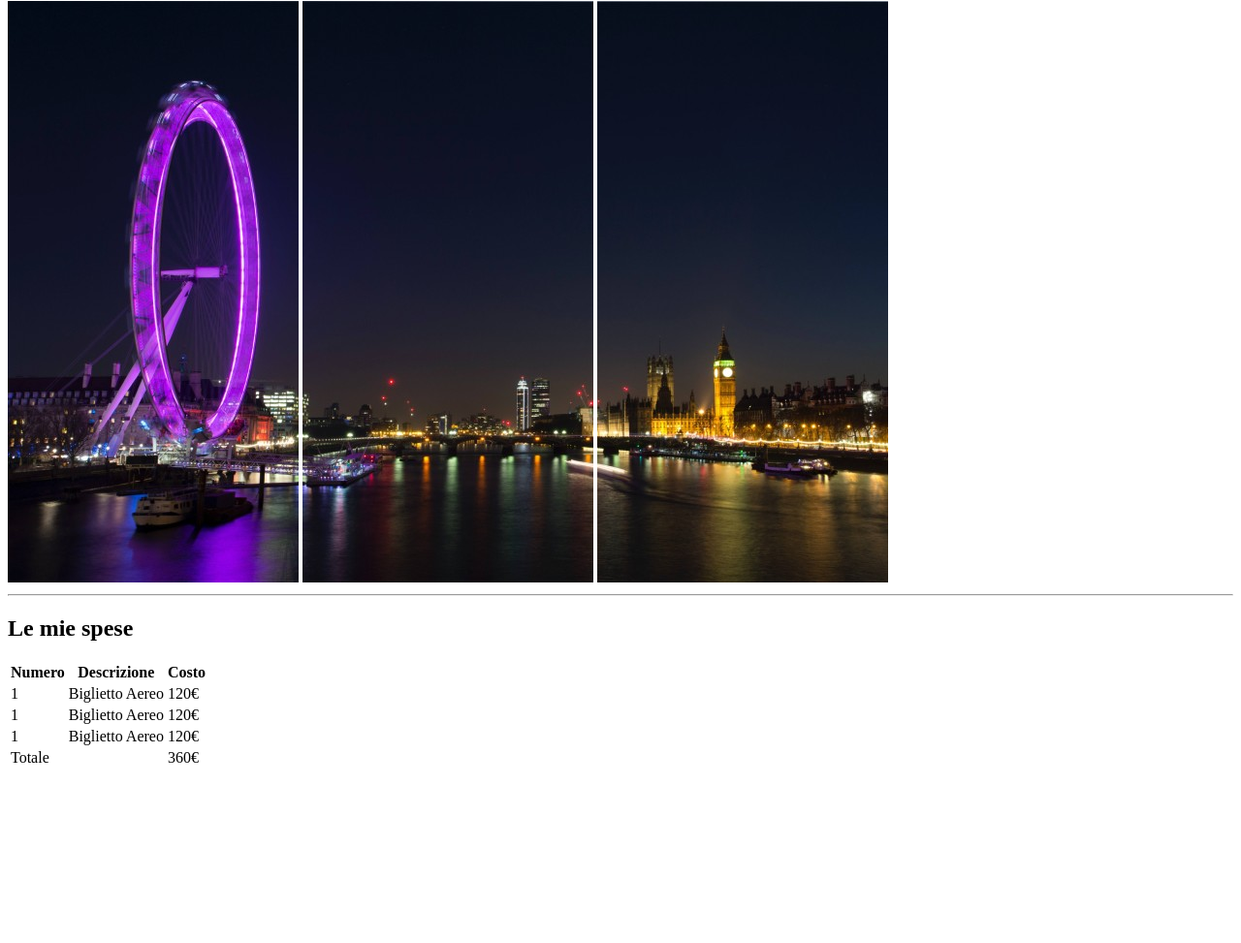
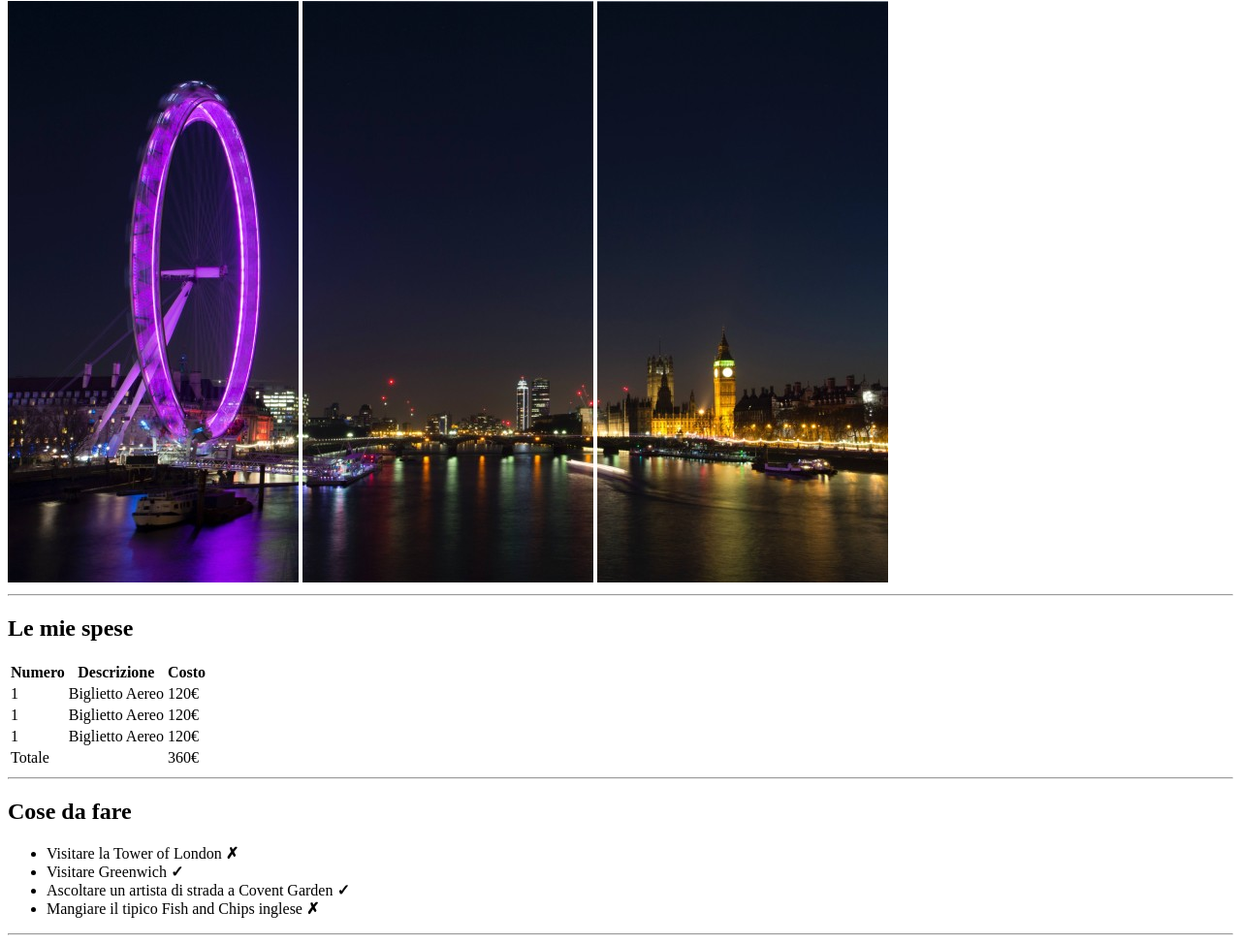
Before and after one commit to AngelaRecchia/html-london-trip, a plain HTML site: page index.html in a window 1280 px wide. Shown: the part 79-1052 px from the top of the page at 97% size. Before the commit the page ends 881 px from the top, so only its background shows below. Drawn offline with Linux system fonts and the light colour scheme.

Commit message:
sezione cose da fare

```diff
--- a/index.html
+++ b/index.html
@@ -76,11 +76,29 @@
                 </tfoot>
 
             </table>
+
+            <hr>
+
         </section>
         <!-- fine sezione spese -->
 
         <!-- inizio sezione cose da fare -->
-        <section></section>
+        <section>
+
+            <!-- titolo -->
+            <h2>Cose da fare</h2>
+
+            <!-- lista cose da fare -->
+            <ul>
+                <li>Visitare la Tower of London <strong>&cross;</strong></li>
+                <li>Visitare Greenwich <strong>&check;</strong></li>
+                <li>Ascoltare un artista di strada a Covent Garden <strong>&check;</strong></li>
+                <li>Mangiare il tipico Fish and Chips inglese <strong>&cross;</strong></li>
+            </ul>
+
+            <hr>
+
+        </section>
         <!-- fine sezione cose da fare -->
 
         <!-- inizio sezione info utili -->
```
